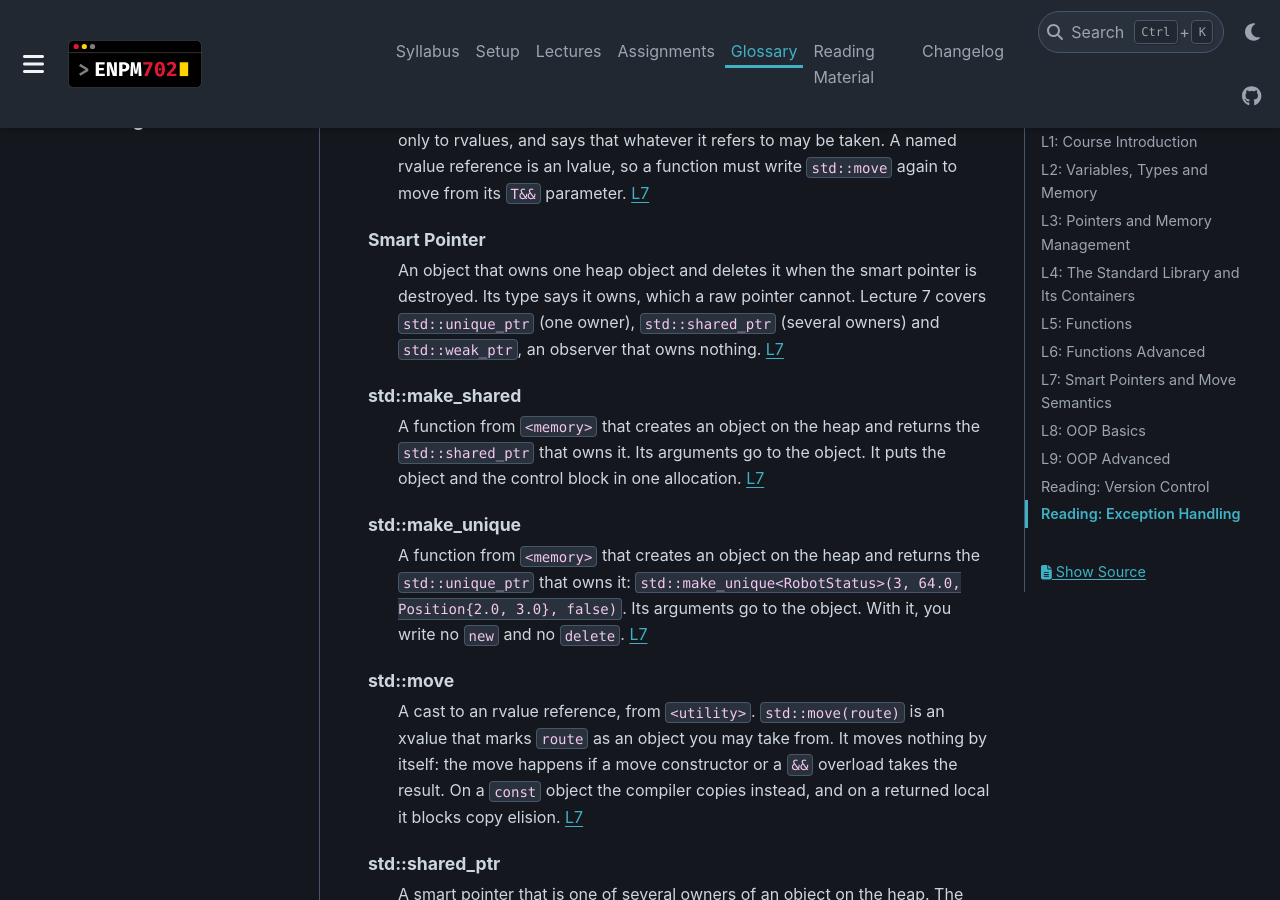
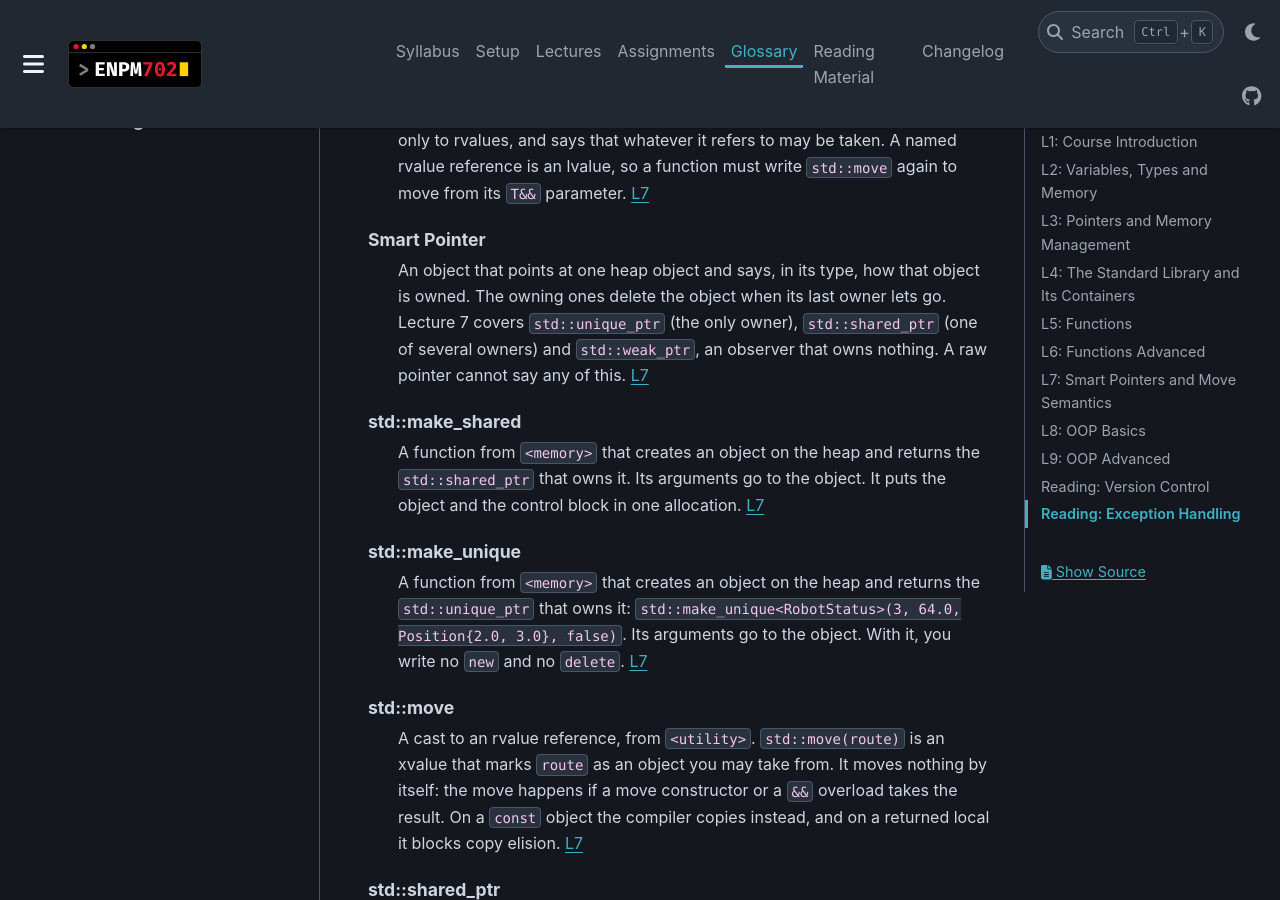
Before and after one commit to zeidk/enpm702-fall-2026-docs, a Sphinx documentation site: the page built from docs/source/glossary/glossary.rst, in a window 1280 px wide and 900 px high, scrolled down 30077 px. Built offline with Sphinx 7.4.7 and the PyData theme 0.15.4, drawn with Linux system fonts in a browser that asks for light colours.

Commit message:
L7: Smart Pointers section, slower lvalues, new definitions
The pointer sections sit under a new Smart Pointers section; three lvalue
sections with plain ints come before the fleet example; definitions of move
semantics and smart pointer, also in the glossary. Slide numbers updated.

```diff
--- a/docs/source/glossary/glossary.rst
+++ b/docs/source/glossary/glossary.rst
@@ -1640,10 +1640,11 @@ L7: Smart Pointers and Move Semantics
       :doc:`L7 </lectures/lecture7/l7_lecture>`
 
    Smart Pointer
-      An object that owns one heap object and deletes it when the smart
-      pointer is destroyed. Its type says it owns, which a raw pointer cannot.
-      Lecture 7 covers ``std::unique_ptr`` (one owner), ``std::shared_ptr``
-      (several owners) and ``std::weak_ptr``, an observer that owns nothing.
+      An object that points at one heap object and says, in its type, how
+      that object is owned. The owning ones delete the object when its last
+      owner lets go. Lecture 7 covers ``std::unique_ptr`` (the only owner),
+      ``std::shared_ptr`` (one of several owners) and ``std::weak_ptr``, an
+      observer that owns nothing. A raw pointer cannot say any of this.
       :doc:`L7 </lectures/lecture7/l7_lecture>`
 
    std::make_shared
```
Also changed, not shown: docs/source/lectures/lecture7/l7_lecture.rst (+124 -55 lines).
